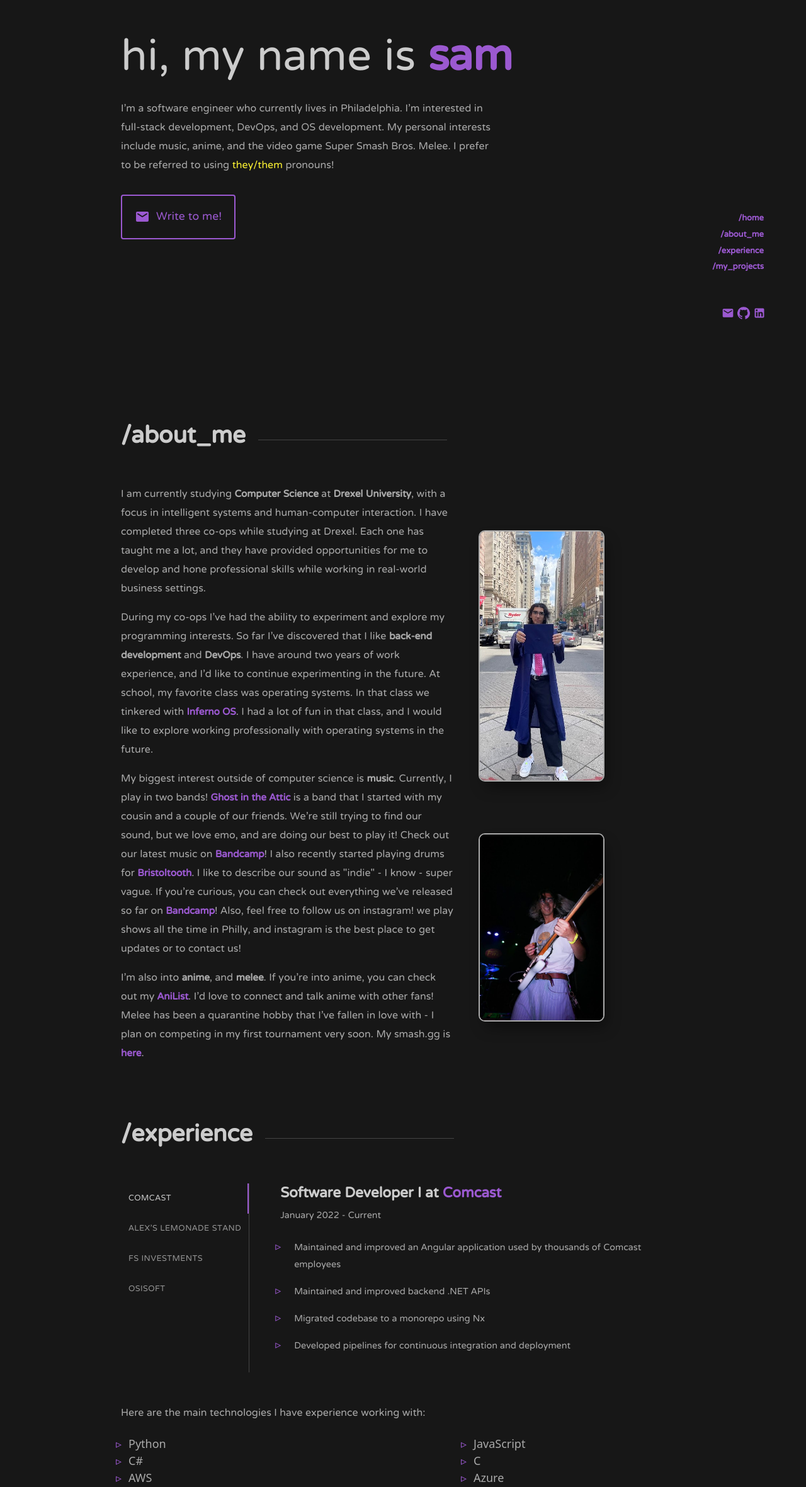
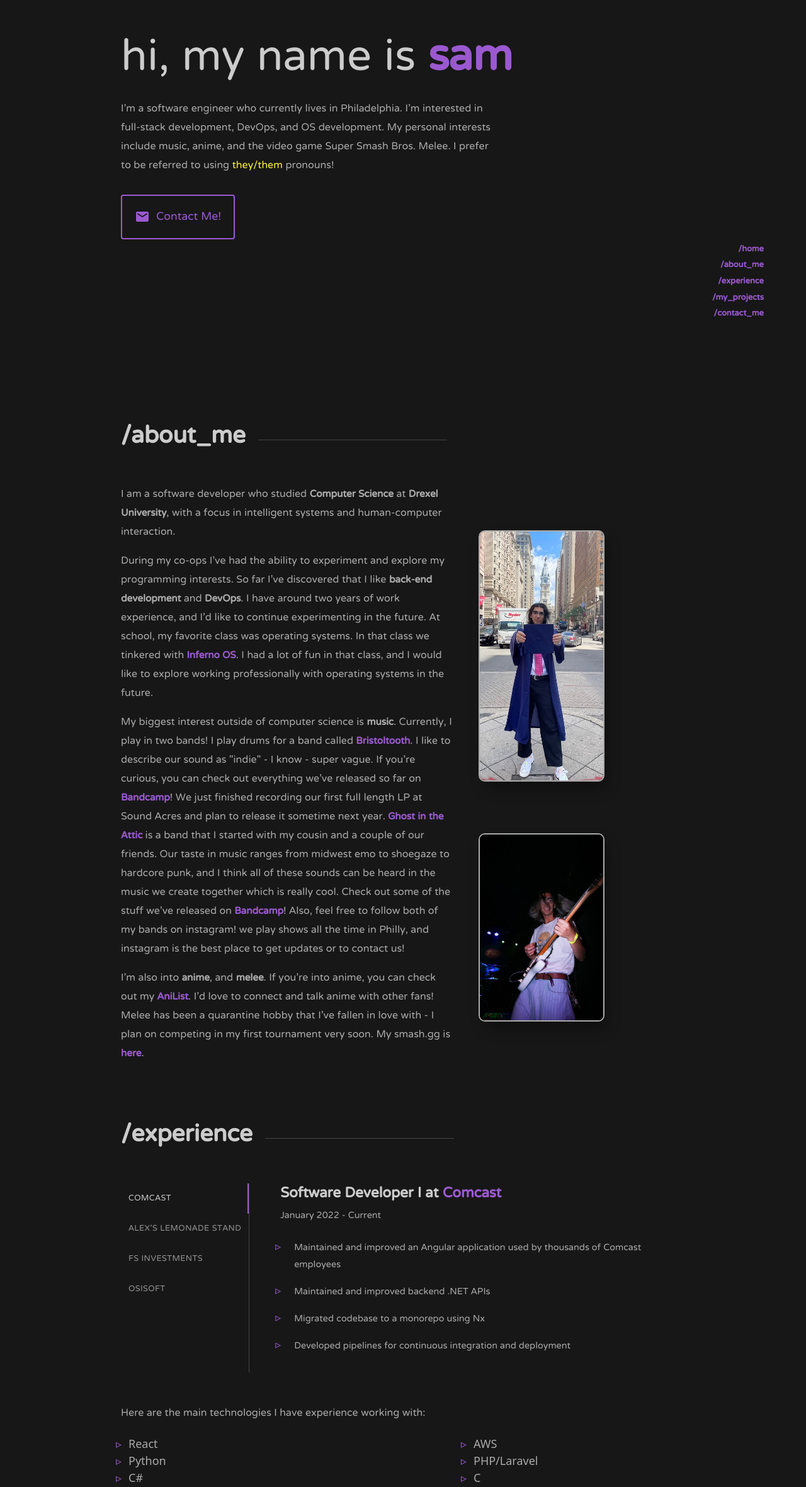
Before and after one commit to bug-sam/samtate.dev, a React (Create React App) app: page / in a window 1280 px wide. Shown: the part 205-2566 px from the top of the page at 63% size. Built offline with nearby package versions, Linux system fonts and the light colour scheme.

Commit message:
start rewriting about; add contact section

```diff
--- a/src/components/About.js
+++ b/src/components/About.js
@@ -8,12 +8,9 @@ const About = () => {
 
     const aboutParagraphs = [
         <>
-            I am currently studying <b>Computer Science</b> at
+            I am a software developer who studied <b>Computer Science</b> at
             <b> Drexel University</b>, with a focus in intelligent systems
-            and human-computer interaction. I have completed three co-ops while
-            studying at Drexel. Each one has taught me a lot, and they have provided
-            opportunities for me to develop and hone professional skills while working
-            in real-world business settings.
+            and human-computer interaction.
         </>,
         <>
             During my co-ops I've had the ability to experiment and explore my programming interests.
@@ -27,17 +24,21 @@ const About = () => {
         <>
             My biggest interest outside of computer science is <b>music</b>.
             Currently, I play in two bands!
-            <a href="https://www.instagram.com/ghostintheatticband/"> Ghost in the Attic </a>
-            is a band that I started with my cousin and a couple of our friends.
-            We're still trying to find our sound, but we love emo, and are doing our best to play it!
-            Check out our latest music on
-            <a href="https://ghostintheatticdelco.bandcamp.com/"> Bandcamp</a>!
-            I also recently started playing drums for
+            I play drums for a band called
             <a href="https://www.instagram.com/bristoltooth/"> Bristoltooth</a>.
             I like to describe our sound as "indie" - I know - super vague.
             If you're curious, you can check out everything we've released so far on
             <a href="https://bristoltooth.bandcamp.com/"> Bandcamp</a>!
-            Also, feel free to follow us on instagram! we play shows all the time in Philly, and
+            We just finished recording our first full length LP at Sound Acres and plan
+            to release it sometime next year.
+            <a href="https://www.instagram.com/ghostintheatticband/"> Ghost in the Attic </a>
+            is a band that I started with my cousin and a couple of our friends.
+            Our taste in music ranges from midwest emo to shoegaze to hardcore punk, and
+            I think all of these sounds can be heard in the music we create together which is really
+            cool.
+            Check out some of the stuff we've released on
+            <a href="https://ghostintheatticdelco.bandcamp.com/"> Bandcamp</a>!
+            Also, feel free to follow both of my bands on instagram! we play shows all the time in Philly, and
             instagram is the best place to get updates or to contact us!
         </>,
         <>
--- a/src/components/Experience.js
+++ b/src/components/Experience.js
@@ -5,12 +5,12 @@ import FadeInSection from "./FadeInSection";
 
 const Experience = () => {
     const tech_stack = [
+        "React",
+        "AWS",
         "Python",
-        "JavaScript",
+        "PHP/Laravel",
         "C#",
         "C",
-        "AWS",
-        "Azure",
     ];
 
     return (
--- a/src/components/Intro.js
+++ b/src/components/Intro.js
@@ -22,12 +22,12 @@ const Intro = () => {
                     pronouns!
                 </div>
                 <a
-                    href="mailto:samuel.tate@outlook.com"
+                    href="#contact_me"
                     className="intro-contact"
                 >
                     <EmailRoundedIcon></EmailRoundedIcon>
                     <span className="intro-contact-text">
-                        Write to me!
+                        Contact Me!
                     </span>
                 </a>
             </FadeInSection>
--- a/src/components/SidebarNav.js
+++ b/src/components/SidebarNav.js
@@ -1,8 +1,5 @@
 import React, { useState } from "react";
 import { Sidenav } from "rsuite";
-import EmailRoundedIcon from "@material-ui/icons/EmailRounded";
-import LinkedInIcon from "@material-ui/icons/LinkedIn";
-import GitHubIcon from "@material-ui/icons/GitHub";
 
 import "../styles/SidebarNav.css";
 import FadeInSection from "./FadeInSection";
@@ -11,20 +8,20 @@ const isMobile = window.innerWidth < 600;
 
 const SidebarNav = () => {
     const [activeKey, setActiveKey] = useState("1");
-    const [expanded, setExpanded] = useState(true);
 
     const links = [
         <a href="/#">/home</a>,
         <a href="#about_me">/about_me</a>,
         <a href="#experience">/experience</a>,
-        <a href="#my_projects">/my_projects</a>
+        <a href="#my_projects">/my_projects</a>,
+        <a href="#contact_me">/contact_me</a>
     ];
 
     return (
         <div className="sidebar-nav">
             {!isMobile && (
                 <Sidenav
-                    expanded={expanded}
+                    expanded={true}
                     defaultOpenKeys={["3", "4"]}
                     activeKey={activeKey}
                     onSelect={(key) => setActiveKey(key)}
@@ -41,17 +38,6 @@ const SidebarNav = () => {
                     </Sidenav.Body>
                 </Sidenav>
             )}
-            <div className="sidebar-logos" href="/">
-                <a href="mailto:samuel.tate@outlook.com">
-                    <EmailRoundedIcon style={{ fontSize: 20 }}></EmailRoundedIcon>
-                </a>
-                <a href="https://github.com/bug-sam">
-                    <GitHubIcon style={{ fontSize: 20 }}></GitHubIcon>
-                </a>
-                <a href="https://www.linkedin.com/in/sam-tate/">
-                    <LinkedInIcon style={{ fontSize: 20 }}></LinkedInIcon>
-                </a>
-            </div>
         </div>
     );
 }
```
Also changed, not shown: src/components/Contact.js (added).
